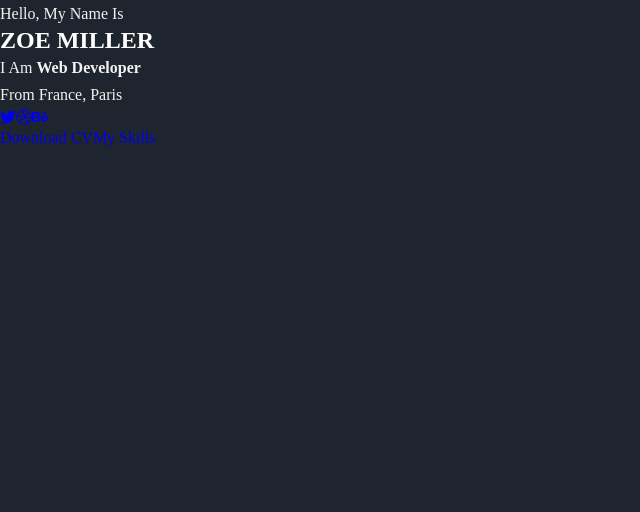
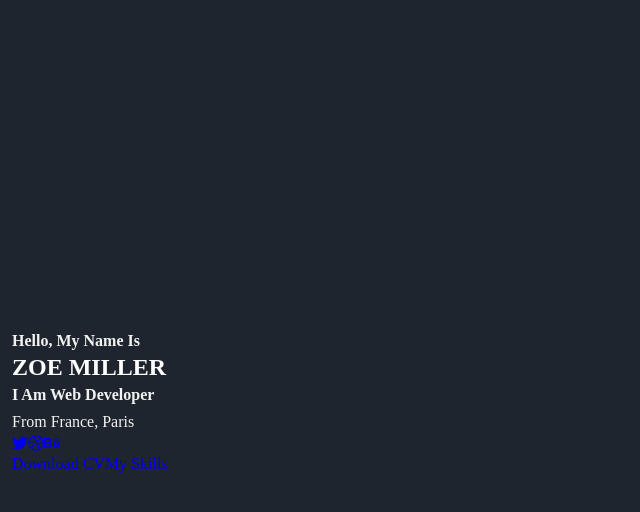
Before and after one commit to permikov/permikov.github.io, a React (Create React App) app: page / in a window 1280 px wide. Shown: the top 512 px of the page, without its empty margins (0-640 px from the left). Built offline with nearby package versions, Linux system fonts and the light colour scheme.

Commit message:
Move block to center

```diff
--- a/src/App.css
+++ b/src/App.css
@@ -97,3 +97,9 @@ button {
 img {
   max-width: 100%;
 }
+
+.container {
+  max-width: 1300px;
+  padding-inline: 12px;
+  margin-inline: auto;
+}
--- a/src/components/home/home.css
+++ b/src/components/home/home.css
@@ -0,0 +1,15 @@
+.home {
+    background-color: var(--first-gradient);
+    min-height: 100vh;
+    display: grid;
+    align-items: center;
+}
+
+.home__container {
+    width: 100%;
+}
+
+.home__subtitle,
+.home__job {
+    font-weight: 700;
+}
```
